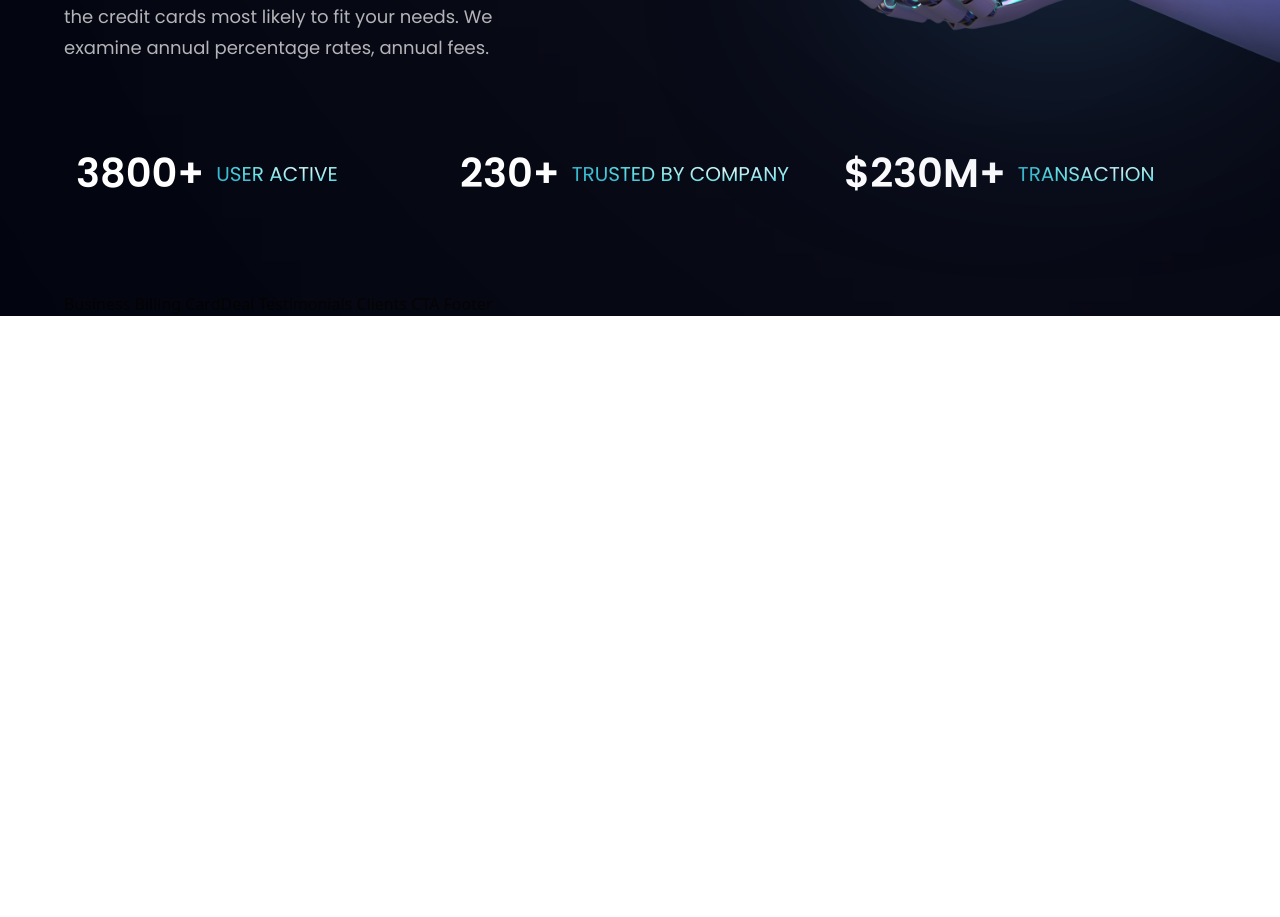
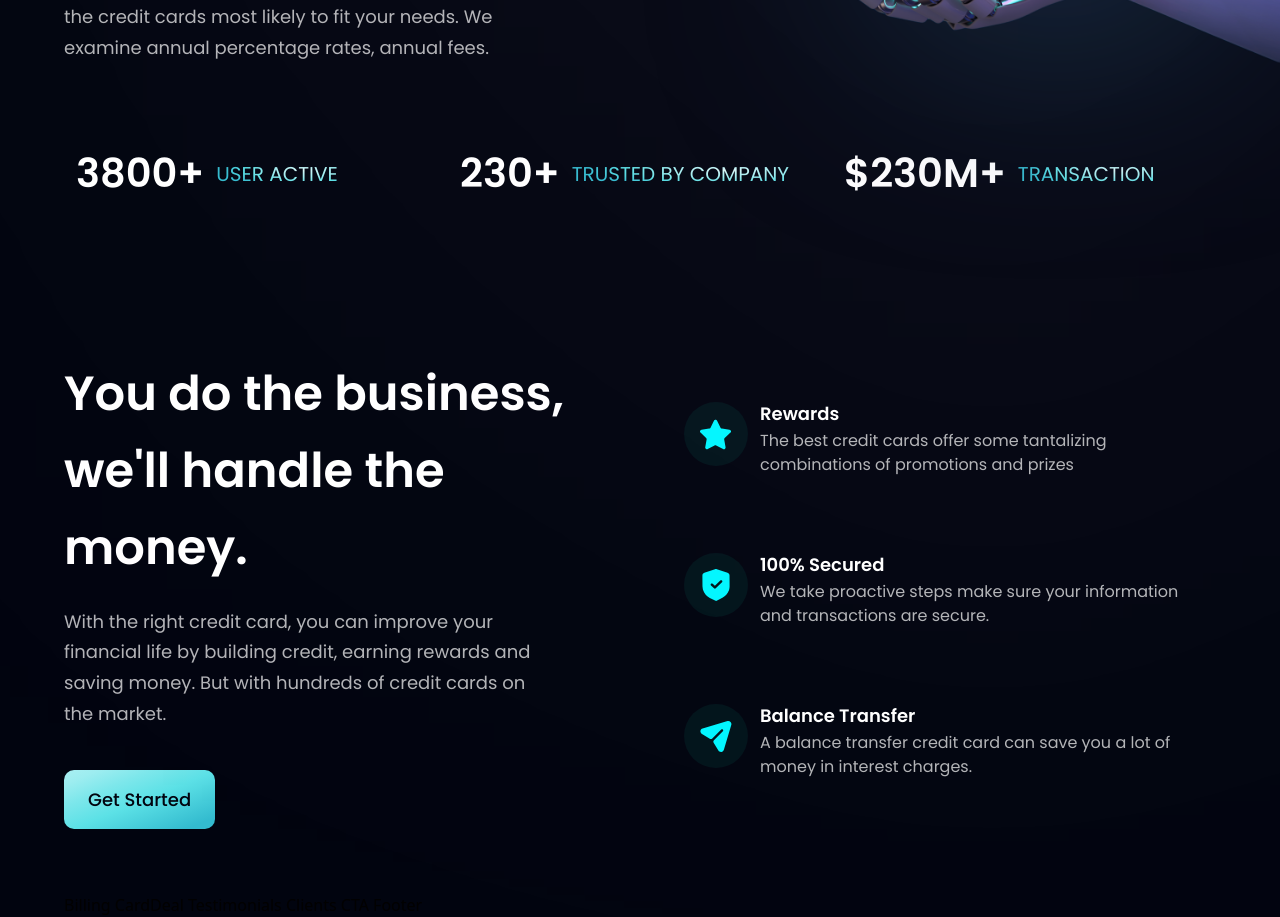
Before and after one commit to Ibrahim-Mohamed45/Hoobank-Landing-Page, a React (Vite) app: page / in a window 1280 px wide. Shown: the part 680-1597 px from the top of the page. Before the commit the page ends 996 px from the top, so only its background shows below. Built offline with nearby package versions, Linux system fonts and the light colour scheme.

Commit message:
Add business section

```diff
--- a/src/App.jsx
+++ b/src/App.jsx
@@ -1,5 +1,5 @@
 import styles from "./style";
-import { Navbar, Stats, Hero} from "./components";
+import { Navbar, Hero, Stats, Business} from "./components";
 
 const App = () => (
     <div className="bg-primary w-full overflow-hidden">
@@ -18,7 +18,7 @@
     <div className={`bg-primary ${styles.paddingX} ${styles.flexCenter}`}>
       <div className={`${styles.boxWidth}`}>
         <Stats />
-        Business
+        <Business />
         Billing
         CardDeal
         Testimonials
--- /dev/null
+++ b/src/components/Business.jsx
@@ -0,0 +1,61 @@
+import { features } from "../constants";
+import styles, { layout } from "../style";
+import Button from "./Button";
+
+// Feature Card
+const FeatureCard = ({ icon, title, content, index }) => (
+  <div
+    className={`flex flex-row p-6 rounded-[20px] ${
+      index !== features.length - 1 ? "mb-6" : "mb-0"
+    } feature-card`}
+  >
+    {/* Icon */}
+    <div
+      className={`w-[64px] h-[64px] rounded-full ${styles.flexCenter} bg-dimBlue`}
+    >
+      <img src={icon} alt={title} className="w-[50%] h-[50%] object-contain" />
+    </div>
+
+    {/* Info */}
+    <div className="flex-1 flex flex-col ml-3">
+      <h4 className="font-poppins font-semibold text-white text-[18px] leading-[23px] mb-1">
+        {title}
+      </h4>
+      <p className="font-poppins font-normal text-dimWhite text-[16px] leading-[24px] mb-1">
+        {content}
+      </p>
+    </div>
+  </div>
+);
+
+// Business
+const Business = () => {
+  return (
+    <section id="features" className={layout.section}>
+      {/* Section Info */}
+      <div className={layout.sectionInfo}>
+        <h2 className={styles.heading2}>
+          You do the business, <br className="sm:block hidden" /> we'll handle
+          the money.
+        </h2>
+        <p className={`${styles.paragraph} max-w-[470px] mt-5`}>
+          With the right credit card, you can improve your financial life by
+          building credit, earning rewards and saving money. But with hundreds
+          of credit cards on the market.
+        </p>
+
+        {/* Get Started */}
+        <Button styles="mt-10" />
+      </div>
+
+      {/* Features */}
+      <div className={`${layout.sectionImg} flex-col`}>
+        {features.map((feature, i) => (
+          <FeatureCard key={feature.id} {...feature} index={i} />
+        ))}
+      </div>
+    </section>
+  );
+};
+
+export default Business;
--- a/src/components/index.js
+++ b/src/components/index.js
@@ -1,9 +1,6 @@
 import Navbar from "./Navbar";
+import Hero from "./Hero";
 import Stats from "./Stats";
-import Hero from "./Hero";
+import Business from "./Business";
 
-export {
-  Navbar,
-  Stats,
-  Hero,
-};
+export { Navbar, Hero, Stats, Business };
```
